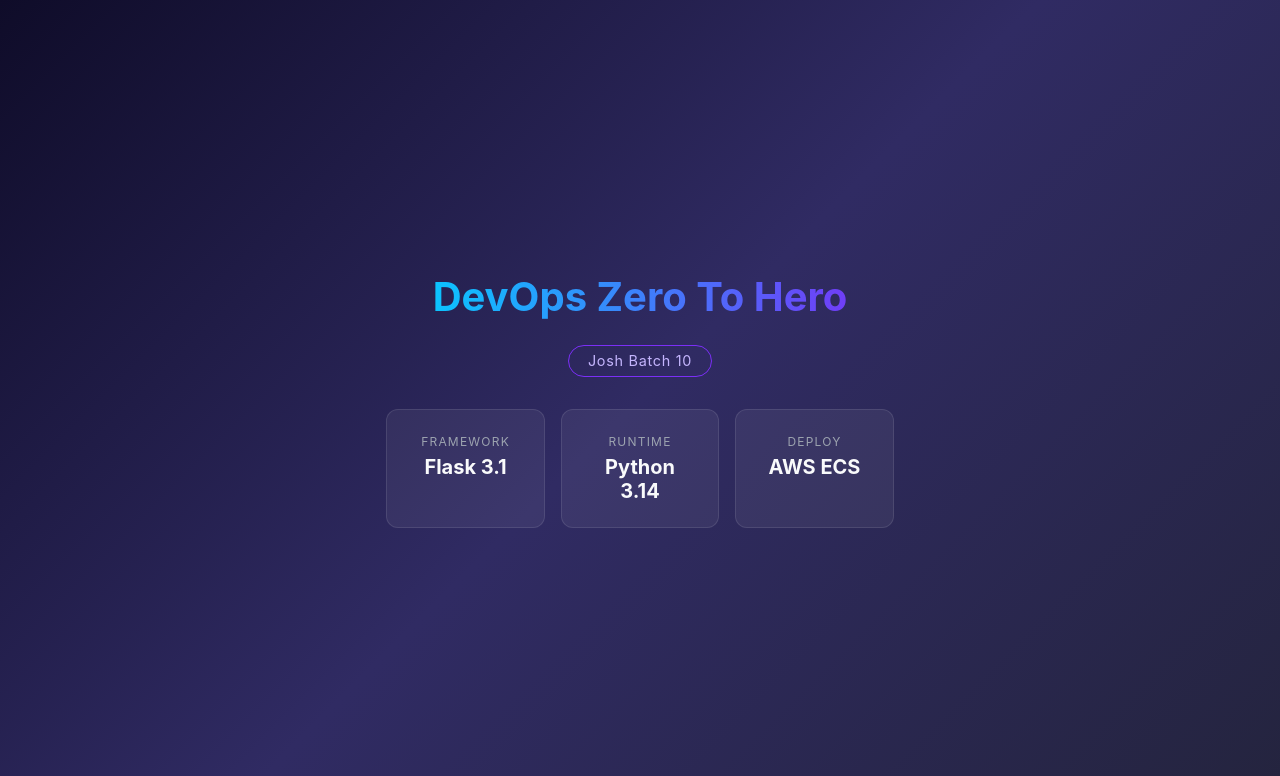
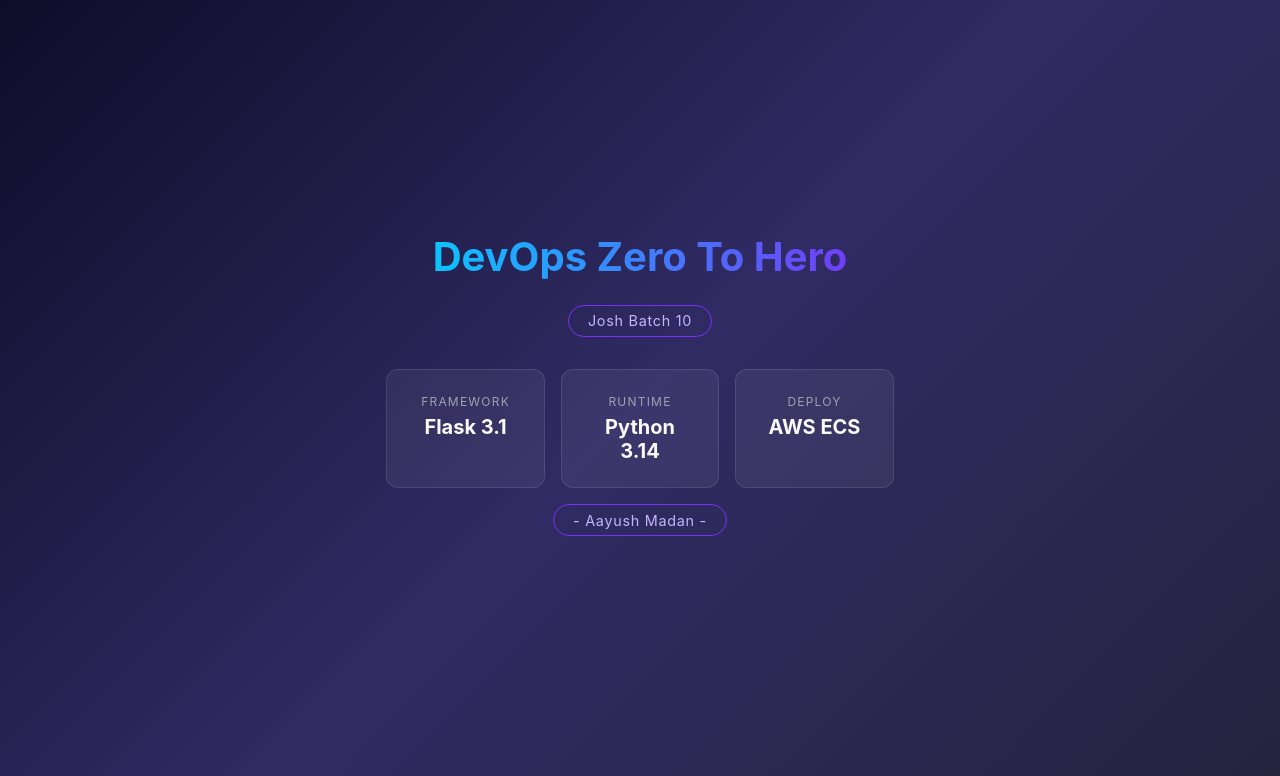
Before and after one commit to aayushmadan/github-actions-workflows, a Flask app: page / in a window 1280 px wide. Shown: the top 776 px of the page. Run offline with Flask 3, Linux system fonts and the light colour scheme.

Commit message:
Modified index.html

```diff
--- a/templates/index.html
+++ b/templates/index.html
@@ -83,6 +83,9 @@
                 <strong>AWS ECS</strong>
             </div>
         </div>
+        <div class="badge">
+            - Aayush Madan -
+        </div>
     </div>
 </body>
 </html>
```
